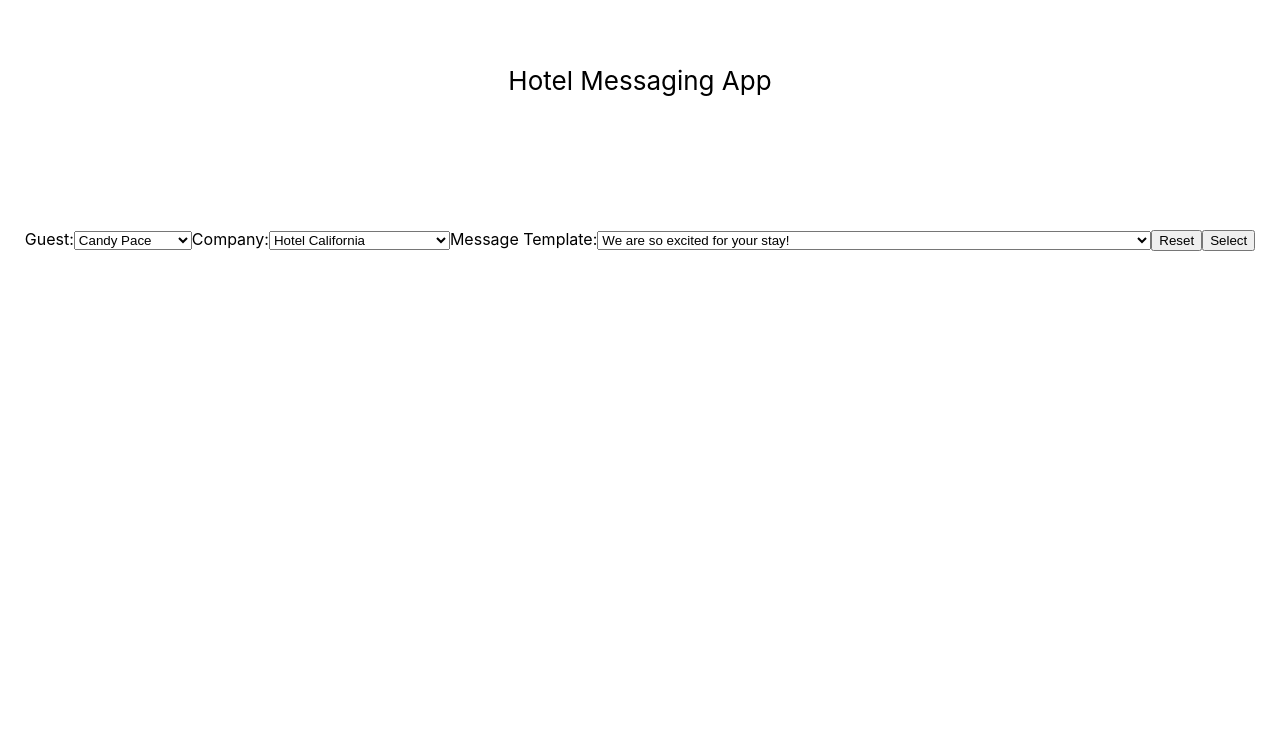
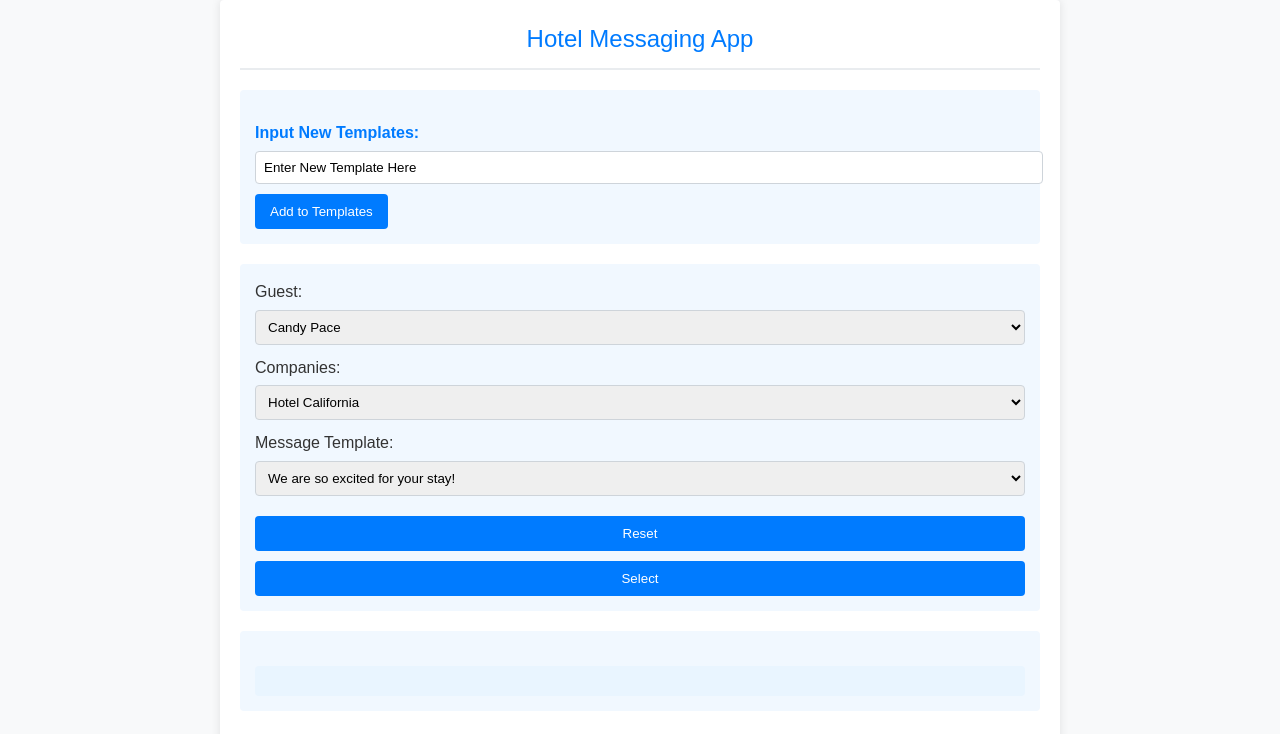
Before and after one commit to CardinalNavigation/hotelmessagingapp, a React app: page / in a window 1280 px wide. Built offline with nearby package versions, Linux system fonts and the light colour scheme.

Commit message:
Adding functionality to add new templates

```diff
--- a/src/components/App.css
+++ b/src/components/App.css
@@ -1,10 +1,10 @@
-.App {
+/* .App {
   text-align: center;
 }
 
 
 .App-header {
-  /* background-color: #282c34; */
+  background-color: #282c34;
   min-height: 20vh;
   display: flex;
   flex-direction: column;
@@ -21,10 +21,93 @@
   flex-direction: column;
   align-items: center;
   justify-content: center;
+} */
+
+
+/* App.css */
+
+body {
+  font-family: Arial, sans-serif;
+  background-color: #f8f9fa;
+  color: #333;
+  line-height: 1.6;
+}
+
+.App {
+  max-width: 800px;
+  margin: 0 auto;
+  padding: 20px;
+  background-color: white;
+  box-shadow: 0 0 10px rgba(0, 0, 0, 0.1);
+}
+
+.App-header {
+  text-align: center;
+  font-size: 24px;
+  color: #007bff;
+  margin-bottom: 20px;
+  padding-bottom: 10px;
+  border-bottom: 2px solid #e9ecef;
+}
+
+.FormDiv {
+  margin-bottom: 20px;
 }
 
 .Form {
+  display: flex;
   flex-direction: column;
-  align-items: center;
-  justify-content: center;
 }
+
+label {
+  margin-bottom: 10px;
+}
+
+select, input {
+  width: 100%;
+  padding: 8px;
+  margin-top: 5px;
+  border: 1px solid #ced4da;
+  border-radius: 4px;
+}
+
+button {
+  background-color: #007bff;
+  color: white;
+  border: none;
+  padding: 10px 15px;
+  margin-top: 10px;
+  border-radius: 4px;
+  cursor: pointer;
+  transition: background-color 0.3s;
+}
+
+button:hover {
+  background-color: #0056b3;
+}
+
+section {
+  font-weight: bold;
+  color: #007bff;
+  margin-top: 15px;
+}
+
+p {
+  margin: 5px 0 15px;
+}
+
+div > div {
+  margin-bottom: 20px;
+  padding: 15px;
+  background-color: #f1f8ff;
+  border-radius: 4px;
+}
+
+/* Style for the message output */
+div > section:last-child {
+  font-size: 18px;
+  padding: 15px;
+  background-color: #e9f5ff;
+  border-radius: 4px;
+  margin-top: 20px;
+}
--- a/src/components/App.js
+++ b/src/components/App.js
@@ -4,45 +4,41 @@ import companyData from "../data/Companies.json";
 import guestData from "../data/Guests.json";
 import messageData from "../data/Messages.json";
 
-// First we will get the JSON Data Imported ✅
-// Then we will set up a system to manipulate the data using buttons and selectors ✅
-// We need to create an object to use to manipulate messages with the data in here.
-
 function App() {
   const [message, setMessage] = useState("");
-  const [data, setData] = useState("");
-  const [currentHour, setcurrentHour] = useState(0);
-  const [generatedData, setGeneratedData] = useState(null);
+  const [data, setData] = useState(null);
 
-  function handleSubmit(event) {
+  const [companies, setCompanies] = useState(companyData);
+  const [guests, setGuests] = useState(guestData);
+  const [templates, setTemplateData] = useState(messageData);
+
+  console.log(templates.length);
+  console.log(templates);
+
+  function handleTemplateSelection(event) {
     event.preventDefault();
     //Taking Data From Event, transfering to a form.
     const form = event.target;
     //Creating form variable to hold what was submitted.
     const formData = new FormData(form);
     //Creating an Object from the Form Data.
-    const formObject = Object.fromEntries(formData.entries());
-
-    //Set Variable For Data Selected This Will Be Relevant if functionality is expanded.
-    setGeneratedData(formObject);
-
+    const dataSelected = Object.fromEntries(formData.entries());
     //Pass Data to Function to compile message
-    messageGenerator(formObject);
+    messageGenerator(dataSelected);
   }
 
   const messageGenerator = (dataSelected) => {
     // We Need the Time of Day, and are generating that with this function
     let timeofDay = getTimeOfDay();
-    console.log(dataSelected);
+
+    console.log("Data Selected", dataSelected);
     //Unpack Data into simpler syntax to make it more useable. -1 is for 0 index
-    let guest = guestData[dataSelected.guestId - 1];
-    let company = companyData[dataSelected.companyId - 1];
-    let template = messageData[dataSelected.templateId - 1];
-    console.log(template);
-    console.log(guest);
+    let guest = guests[dataSelected.guestId - 1];
+    let company = companies[dataSelected.companyId - 1];
+    let template = templates[dataSelected.templateId - 1];
 
-    //Generate Object Template for Future Use:
-    let messageObject = {
+    //Generate message object template for future Use:
+    let dataObject = {
       guest: {
         firstName: guest.firstName,
         lastName: guest.lastName,
@@ -61,18 +57,17 @@ function App() {
       },
     };
 
-    setData(messageObject);
+    console.log("The Data Object is", dataObject);
+    //Set Data Object for the page.
+    setData(dataObject);
 
     //Create Message Variable with available data.
-    let messageOutput = `Good
-    ${messageObject.messageTemplate.timeofDay},
-    ${messageObject.guest.firstName}
-    ${messageObject.guest.lastName}.
+    let messageOutput = `Good ${dataObject.messageTemplate.timeofDay}, ${dataObject.guest.firstName} ${dataObject.guest.lastName}.
+    And welcome to ${dataObject.company.name}.
     Room ${guest.reservation.roomNumber} is ready for you.
-    ${messageObject.company.name} is honored to be your preferred stay.
-    ${messageObject.messageTemplate.message}`;
+    ${dataObject.messageTemplate.message}`;
 
-    //Set useState for rendering to DOM
+    //Set Message variable for rendering to DOM
     setMessage(messageOutput);
   };
 
@@ -97,6 +92,27 @@ function App() {
     return timeOfDay;
   };
 
+  //Below Function Allows Users To Add New Templates
+  const addNewTemplate = (event) => {
+    event.preventDefault();
+    //Taking Data From Event, transfering to a form.
+    const form = event.target;
+    //Creating form variable to hold what was submitted.
+    const formData = new FormData(form);
+    //Creating an Object from the Form Data.
+    const newTemplate = Object.fromEntries(formData.entries());
+    const newId = templates.length + 1;
+    const newTemplateObject = {
+      id: newId,
+      message: newTemplate.templateinput,
+    };
+
+    setTemplateData((currentTemplates) => [
+      ...currentTemplates,
+      newTemplateObject,
+    ]);
+  };
+
   //Resets Selected Template Message when the Reset Button is pressed.
   const messageReset = () => {
     setMessage("");
@@ -108,14 +124,28 @@ function App() {
       {/* Display Header */}
       <header className="App-header">Hotel Messaging App</header>
 
+      {/* Place to add to Templates */}
+      <div>
+        <section>Input New Templates:</section>
+        <form onSubmit={addNewTemplate}>
+          <label>
+            <input
+              name="templateinput"
+              defaultValue="Enter New Template Here"
+            ></input>
+          </label>
+          <button type="submit">Add to Templates</button>
+        </form>
+      </div>
+
       {/* Begin Selection Form */}
       <div className="FormDiv">
-        <form className="Form" onSubmit={handleSubmit}>
+        <form className="Form" onSubmit={handleTemplateSelection}>
           {/* Guest Selection */}
           <label>
             Guest:
             <select name="guestId" defaultValue="Guest">
-              {guestData.map((guest) => (
+              {guests.map((guest) => (
                 <option value={guest.id} key={guest.id}>
                   {guest.firstName} {guest.lastName}
                 </option>
@@ -125,9 +155,9 @@ function App() {
 
           {/* Company Selection */}
           <label>
-            Company:
+            Companies:
             <select name="companyId" defaultValue="Guest">
-              {companyData.map((company) => (
+              {companies.map((company) => (
                 <option value={company.id} key={company.id}>
                   {company.company}
                 </option>
@@ -139,7 +169,7 @@ function App() {
           <label>
             Message Template:
             <select name="templateId" defaultValue={"Template"}>
-              {messageData.map((template) => (
+              {templates.map((template) => (
                 <option value={template.id} key={template.id}>
                   {template.message}
                 </option>
@@ -155,19 +185,22 @@ function App() {
         </form>
       </div>
 
-      {/* Selection Display. If Data Object is empty (like on page-load) no display */}
+      {/* Selection Display. If Data Object is empty (like on page-load or reset) no display */}
       {data && (
         <div>
+          <div>Selections:</div>
           <section>Guest:</section>
           <p>
             {data.guest.firstName} {data.guest.lastName}
           </p>
           <section>Company:</section>
           <p>{data.company.name}</p>
+          <section>Message Template:</section>
+          <p>{data.messageTemplate.message}</p>
         </div>
       )}
 
-      {/* Template Message Selected */}
+      {/* Template Message Display */}
       <div>
         <section>{message}</section>
       </div>
```
